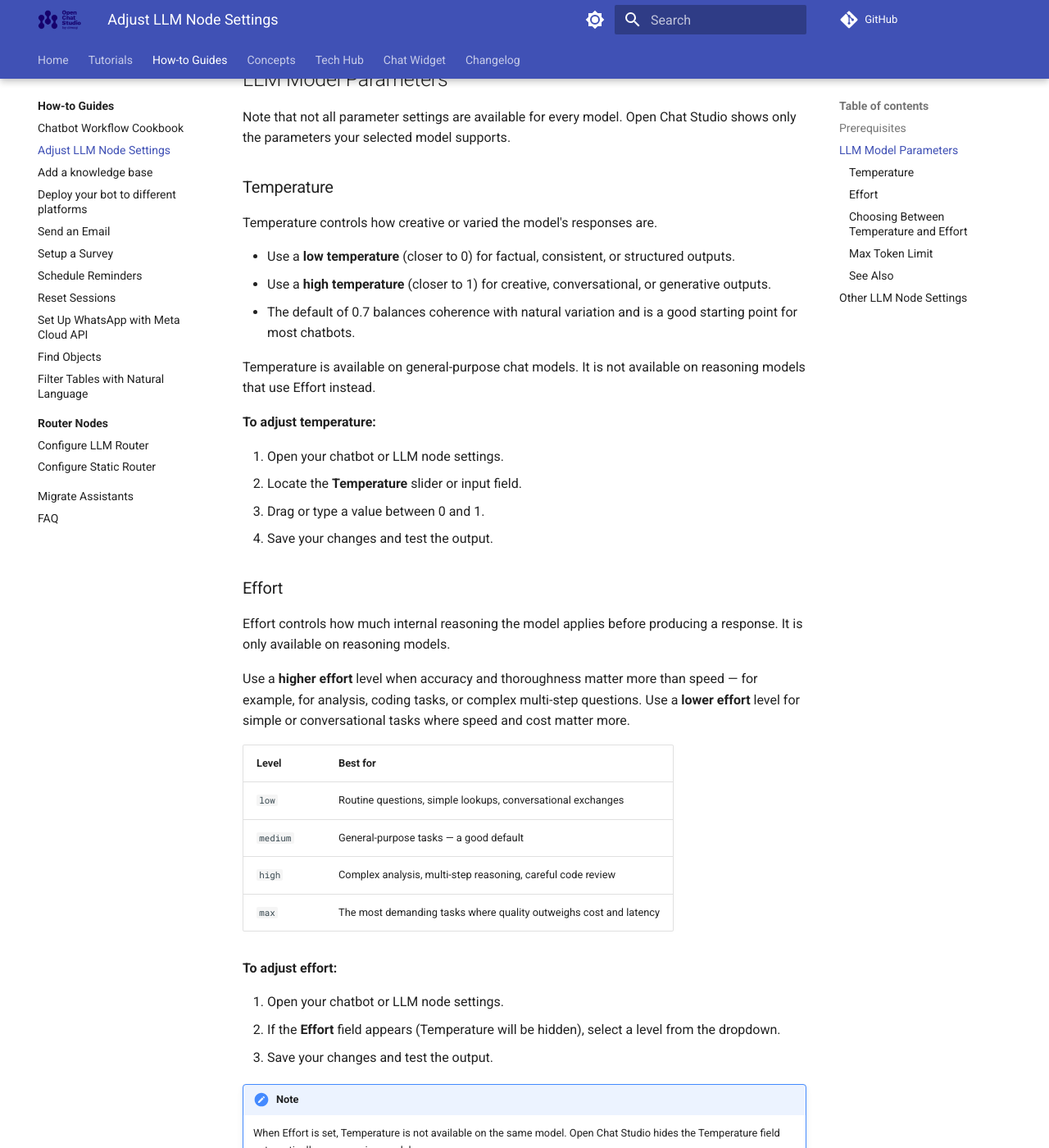
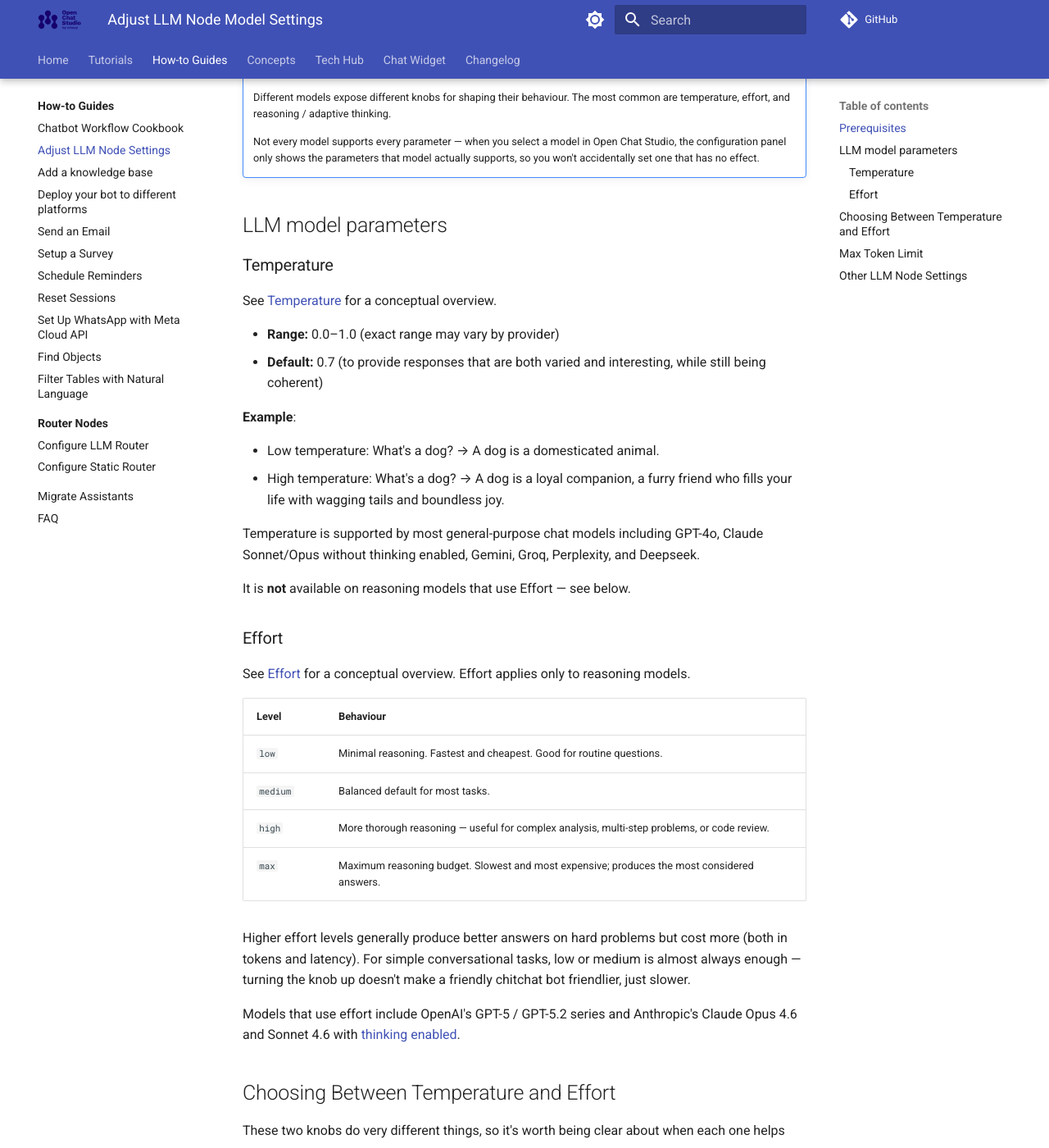
Before and after one commit to dimagi/open-chat-studio-docs, an MkDocs documentation site: the page built from docs/how-to/adjust_llm_node_settings.md, in a window 1280 px wide and 1400 px high, scrolled down 424 px. Shown: the whole window at 82% size. Built offline with MkDocs 1.6.1 and Material for MkDocs 9.7.7, drawn with Linux system fonts in a browser that asks for light colours; a script that is not in the unit is left out; comment, search, counter and statistics services are not loaded; some of the changed text lies outside the part shown.

Commit message:
Moved llm parameter advanced info to Tech Hub pg. Adjusted llm settings to have all info a user needs to setup LLM Node

```diff
--- a/docs/how-to/adjust_llm_node_settings.md
+++ b/docs/how-to/adjust_llm_node_settings.md
@@ -1,10 +1,10 @@
 ---
-title: Adjust LLM Node Settings
+title: Adjust LLM Node Model Settings
 ---
 
-# Adjust LLM Node Settings
+# Adjust LLM Node Model Settings
 
-This guide explains how to tune the key [LLM node](../concepts/pipelines/nodes.md#llm-node) settings — **Temperature**, **Effort**, and **Max Token Limit** — when configuring a chatbot [pipeline](../concepts/pipelines/index.md) in Open Chat Studio.
+This guide helps you choose the right model settings for the [LLM node](../concepts/pipelines/nodes.md#llm-node) in your chatbot [pipeline](../concepts/pipelines/index.md). For an explanation of what each parameter does, see [Large Language Models](../concepts/llm.md).
 
 ## Prerequisites
 
@@ -12,60 +12,60 @@
 - You have selected to edit the LLM Node advanced settings.
 - You have selected the **LLM model** this node will use.
 
-## LLM Model Parameters
+!!! note
+    Different models expose different knobs for shaping their behaviour. The most common are temperature, effort, and reasoning / adaptive thinking.
 
-Note that not all parameter settings are available for every model. Open Chat Studio shows only the parameters your selected model supports.
+    Not every model supports every parameter — when you select a model in Open Chat Studio, the configuration panel only shows the parameters that model actually supports, so you won't accidentally set one that has no effect.
+
+## LLM model parameters
 
 ### Temperature
 
-Temperature controls how creative or varied the model's responses are.
+See [Temperature](../concepts/llm.md#temperature-parameter) for a conceptual overview.
 
-- Use a **low temperature** (closer to 0) for factual, consistent, or structured outputs.
-- Use a **high temperature** (closer to 1) for creative, conversational, or generative outputs.
-- The default of 0.7 balances coherence with natural variation and is a good starting point for most chatbots.
+- **Range:** 0.0–1.0 (exact range may vary by provider)
+- **Default:** 0.7 (to provide responses that are both varied and interesting, while still being coherent)
 
-Temperature is available on general-purpose chat models. It is not available on reasoning models that use Effort instead.
+**Example**:
 
-**To adjust temperature:**
+- Low temperature: What's a dog? → A dog is a domesticated animal.
+- High temperature: What's a dog? → A dog is a loyal companion, a furry friend who fills your life with wagging tails and boundless joy.
 
-1. Open your chatbot or LLM node settings.
-2. Locate the **Temperature** slider or input field.
-3. Drag or type a value between 0 and 1.
-4. Save your changes and test the output.
+Temperature is supported by most general-purpose chat models including GPT-4o, Claude Sonnet/Opus without thinking enabled, Gemini, Groq, Perplexity, and Deepseek.
+
+It is **not** available on reasoning models that use Effort — see below.
 
 ### Effort
 
-Effort controls how much internal reasoning the model applies before producing a response. It is only available on reasoning models.
+See [Effort](../concepts/llm.md#effort-parameter) for a conceptual overview. Effort applies only to reasoning models.
 
-Use a **higher effort** level when accuracy and thoroughness matter more than speed — for example, for analysis, coding tasks, or complex multi-step questions. Use a **lower effort** level for simple or conversational tasks where speed and cost matter more.
+| Level    | Behaviour                                                                                         |
+|----------|---------------------------------------------------------------------------------------------------|
+| `low`    | Minimal reasoning. Fastest and cheapest. Good for routine questions.                              |
+| `medium` | Balanced default for most tasks.                                                                  |
+| `high`   | More thorough reasoning — useful for complex analysis, multi-step problems, or code review.       |
+| `max`    | Maximum reasoning budget. Slowest and most expensive; produces the most considered answers.       |
 
-| Level    | Best for                                                             |
-|----------|----------------------------------------------------------------------|
-| `low`    | Routine questions, simple lookups, conversational exchanges          |
-| `medium` | General-purpose tasks — a good default                               |
-| `high`   | Complex analysis, multi-step reasoning, careful code review          |
-| `max`    | The most demanding tasks where quality outweighs cost and latency    |
+Higher effort levels generally produce better answers on hard problems but cost more (both in tokens and latency). For simple conversational tasks, low or medium is almost always enough — turning the knob up doesn't make a friendly chitchat bot friendlier, just slower.
 
-**To adjust effort:**
+Models that use effort include OpenAI's GPT-5 / GPT-5.2 series and Anthropic's Claude Opus 4.6 and Sonnet 4.6 with [thinking enabled](../tech-hub/llm_model_parameters.md#reasoning-and-adaptive-thinking).
 
-1. Open your chatbot or LLM node settings.
-2. If the **Effort** field appears (Temperature will be hidden), select a level from the dropdown.
-3. Save your changes and test the output.
 
-!!! note
-    When Effort is set, Temperature is not available on the same model. Open Chat Studio hides the Temperature field automatically on reasoning models.
+## Choosing Between Temperature and Effort
 
-### Choosing Between Temperature and Effort
+These two knobs do very different things, so it's worth being clear about when each one helps
+
+[Temperature](../concepts/llm.md#temperature-parameter) and [Effort](../concepts/llm.md#effort-parameter) are mutually exclusive — only one will be available depending on your selected model.
 
 | If you want to…                                                  | Use…        |
 |------------------------------------------------------------------|-------------|
-| Make responses more or less creative or varied                   | Temperature |
+| Make responses more or less creative, varied or unpredictable    | Temperature |
 | Make responses more or less rigorous or well-reasoned            | Effort      |
 | Get natural-sounding phrasing in a conversational bot            | Temperature |
 | Solve a hard problem (analysis, coding, multi-step reasoning)    | Effort      |
-| Reduce hallucinations on a factual Q&A bot                       | Lower temperature, or switch to a reasoning model with low-to-medium effort |
+| Reduce hallucinations on a factual Q&A bot                       | Lower temperature, or switch to a reasoning model and raise effort |
 | Make an extractor or classifier more deterministic               | Temperature → 0, or a reasoning model with low effort |
-| Speed things up or reduce cost                                   | Lower effort (if set), or use a non-reasoning model |
+| Speed things up or reduce cost on an over-engineered setup       | Lower effort (if set), or use a non-reasoning model |
 
 **Quick decision guide:**
 
@@ -73,24 +73,14 @@
 2. Is this a logic, analysis, math, or coding task? Use a reasoning model and tune **Effort**.
 3. Not sure? Start with the default model and default settings. Adjust only if outputs are consistently too random, too bland, too shallow, or too slow.
 
-### Max Token Limit
+## Max Token Limit
 
-The max token limit sets the maximum number of tokens — input plus output — the model can process in a single interaction. Keeping this limit appropriate for your use case prevents responses from being cut off.
-
-**To adjust the max token limit:**
-
-1. Open your chatbot or LLM node settings.
-2. Locate the **Max Token Limit** field.
-3. Enter a value appropriate for your expected prompt length and response length.
-4. Save your changes.
+See [Max Token Limit](../concepts/llm.md#max-token-limit) for an explanation of what this setting does.
 
 !!! warning "Reasoning models and token budgets"
-    On reasoning models, the model's internal thinking tokens count toward the max output token budget. If you set Effort to `high` or `max` and the Max Token Limit is too low, the model may run out of space before producing a visible response. If you see truncated or empty responses from a high-effort run, raise the Max Token Limit.
+    On [reasoning models](../tech-hub/llm_model_parameters.md#reasoning-and-adaptive-thinking), internal thinking tokens count toward the max output token budget. If you set Effort to `high` or `max` and the Max Token Limit is too low, the model may run out of space before producing a visible response.
 
-### See Also
-
-- [Large Language Models](../concepts/llm.md) — conceptual overview of LLMs, prompts, tokens, and parameters
-- [LLM Node Advanced Settings](../tech-hub/llm_node_advanced_settings.md) — full technical parameter reference and provider-level details
+    If you see truncated or empty responses from a high-effort run, raise the Max Token Limit.
 
 ## Other LLM Node Settings
 
--- /dev/null
+++ b/docs/tech-hub/llm_model_parameters.md
@@ -0,0 +1,32 @@
+---
+title: LLM Model Parameters
+---
+
+# LLM Model Parameters
+
+This page is a technical reference for the model parameters available in Open Chat Studio. It covers parameter details and provider-level behaviour differences.
+
+For a conceptual overview, see [Large Language Models](../concepts/llm.md). For guidance on choosing the right settings, see [Adjust LLM Node Settings](../how-to/adjust_llm_node_settings.md).
+
+## Parameter Reference
+
+Different models expose different parameters. When you select a model in Open Chat Studio, the configuration panel shows only the parameters that model supports — parameters with no effect on the selected model are hidden automatically.
+
+### When Effort is set, Temperature is ignored
+
+For models that use reasoning effort, `temperature` and `top_p` cannot be set at the same time — the reasoning loop manages output randomness internally. This applies to reasoning-capable models from OpenAI and Anthropic (exact models vary by API version and release). Open Chat Studio hides the Temperature field automatically based on the selected model's capabilities.
+
+### Reasoning and Adaptive Thinking
+
+"Reasoning" is the broader concept underlying Effort: the model spends extra tokens thinking before it produces the answer the user sees. Each provider exposes this differently:
+
+- **OpenAI** calls it `reasoning_effort` and uses the four-level system (`low`, `medium`, `high`, `max`).
+- **Anthropic** offers **adaptive thinking** on Claude 4.6 models. Adaptive thinking lets the model decide how much to think on a per-message basis, guided by the effort level you set. Easier turns use less thinking budget; harder turns receive more.
+- **Google Gemini** exposes a numeric thinking budget on Gemini 2.5+ models.
+
+You normally don't need to think about these provider-level differences — Open Chat Studio abstracts them into the same effort levels (`low/medium/high/max`) wherever the model supports them.
+
+## See Also
+
+- [Large Language Models](../concepts/llm.md) — conceptual overview of LLMs, prompts, tokens, and parameters
+- [Adjust LLM Node Settings](../how-to/adjust_llm_node_settings.md) — guidance on choosing the right settings
--- a/docs/tech-hub/llm_node_advanced_settings.md
+++ /dev/null
@@ -1,69 +0,0 @@
----
-title: LLM Node Advanced Settings
----
-
-# LLM Node Advanced Settings
-
-This page is a technical reference for the advanced settings available on the LLM node in Open Chat Studio. It covers the full parameter details and provider-level behaviour differences.
-
-For a conceptual overview, see [Large Language Models](../concepts/llm.md). For step-by-step configuration instructions, see [Adjust LLM Node Settings](../how-to/adjust_llm_node_settings.md).
-
-## Parameter Reference
-
-Different models expose different parameters. When you select a model in Open Chat Studio, the configuration panel shows only the parameters that model supports — parameters with no effect on the selected model are hidden automatically.
-
-### Temperature
-
-Temperature controls the probability distribution over the model's next-token predictions. A value closer to 0 makes the distribution sharper (more deterministic); a value closer to 1 flattens it (more varied output).
-
-- **Range:** 0.0–1.0 (exact range may vary by provider)
-- **Default:** 0.7
-
-| Value | Behaviour | Example output for "What's a dog?" |
-|-------|-----------|-------------------------------------|
-| Low (e.g. 0.1) | Deterministic, predictable | A dog is a domesticated animal. |
-| High (e.g. 0.9) | Creative, varied | A dog is a loyal companion, a furry friend who fills your life with wagging tails and boundless joy. |
-
-Temperature is supported by most general-purpose chat models including GPT-4o, Claude Sonnet/Opus without thinking enabled, Gemini, Groq, Perplexity, and Deepseek. It is not available on reasoning models that use Effort — see below.
-
-### Effort
-
-Effort (also called **reasoning effort**) controls the token budget allocated to the model's internal chain-of-thought before it produces the final visible response. It applies only to reasoning models.
-
-| Level    | Behaviour                                                                                         |
-|----------|---------------------------------------------------------------------------------------------------|
-| `low`    | Minimal reasoning. Fastest and cheapest. Good for routine questions.                              |
-| `medium` | Balanced default for most tasks.                                                                  |
-| `high`   | More thorough reasoning — useful for complex analysis, multi-step problems, or code review.       |
-| `max`    | Maximum reasoning budget. Slowest and most expensive; produces the most considered answers.       |
-
-Higher effort levels generally improve answer quality on hard problems, at the cost of latency and token spend. For simple conversational tasks, `low` or `medium` is almost always sufficient.
-
-#### When Effort is set, Temperature is ignored
-
-OpenAI and Anthropic do not permit `temperature` or `top_p` to be set alongside reasoning effort — the reasoning loop manages output randomness internally. Open Chat Studio hides the Temperature field on these models automatically.
-
-Models that use effort include OpenAI's GPT-5 / GPT-5.2 series and Anthropic's Claude Opus 4.6 and Sonnet 4.6 with thinking enabled.
-
-### Reasoning and Adaptive Thinking
-
-"Reasoning" is the broader concept underlying Effort: the model spends extra tokens thinking before it produces the answer the user sees. Each provider exposes this differently:
-
-- **OpenAI** calls it `reasoning_effort` and uses the four-level system (`low`, `medium`, `high`, `max`).
-- **Anthropic** offers **adaptive thinking** on Claude 4.6 models. Adaptive thinking lets the model decide how much to think on a per-message basis, guided by the effort level you set. Easier turns use less thinking budget; harder turns receive more.
-- **Google Gemini** exposes a numeric thinking budget on Gemini 2.5+ models.
-
-Open Chat Studio maps all of these to the same `low/medium/high/max` effort levels wherever the model supports them, so you do not need to manage provider-level API differences directly.
-
-### Max Token Limit
-
-The max token limit is the maximum number of tokens the model can process in a single interaction — input (prompt) plus output (response) combined.
-
-For reasoning models, the model's internal thinking tokens count against the max output token budget. Setting Effort to `high` or `max` while keeping the Max Token Limit low can cause the model to exhaust its budget before generating any visible output. If you observe truncated or empty responses from a high-effort configuration, increase the Max Token Limit.
-
-## See Also
-
-- [Large Language Models](../concepts/llm.md) — conceptual overview of LLMs, prompts, tokens, and parameters
-- [Adjust LLM Node Settings](../how-to/adjust_llm_node_settings.md) — step-by-step instructions for tuning settings in the UI
-- [LLM Service Providers](../concepts/team/llm_providers.md) — setting up and managing provider credentials for your team
-- [Configure LLM Providers](../tutorials/configure_providers.md) — adding providers and custom models to Open Chat Studio
--- a/mkdocs.yml
+++ b/mkdocs.yml
@@ -169,10 +169,10 @@
         - Annotating: concepts/annotations/annotating.md
   - Tech Hub:
     - tech-hub/index.md
+    - LLM Model Parameters: tech-hub/llm_model_parameters.md
     - Tools Reference: tech-hub/tools.md
     - Python Node: tech-hub/python_node.md
     - Render a Template and Send an Email Nodes: tech-hub/template_and_email_nodes.md
-    - LLM Node Advanced Settings: tech-hub/llm_node_advanced_settings.md
     - Call External APIs:
         - tech-hub/external-api-calls/index.md
         - HTTP Client: tech-hub/external-api-calls/http_client.md
```
Also changed, not shown: docs/concepts/llm.md (+7 -7 lines), docs/tech-hub/index.md (+1 -1 lines).
